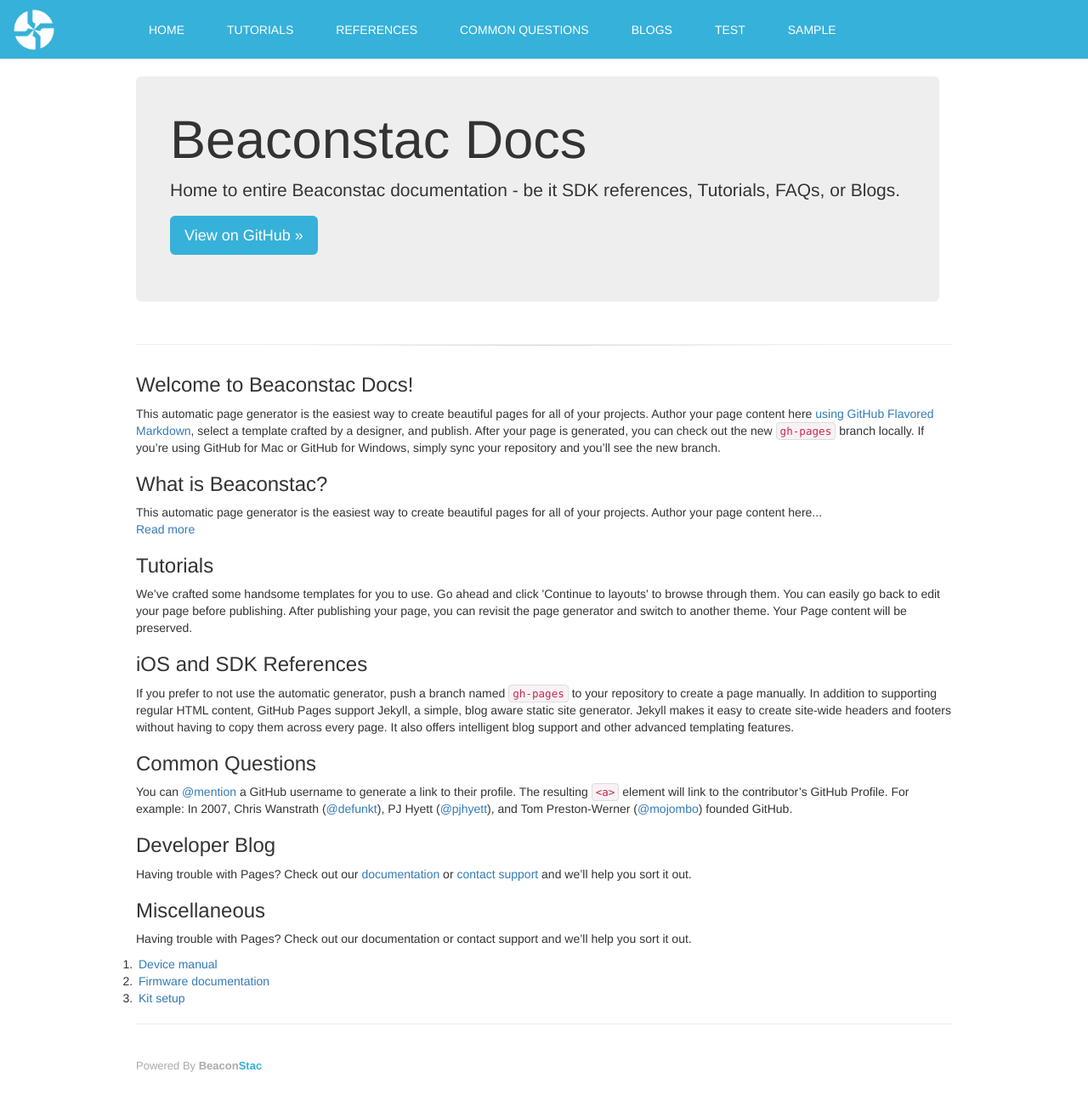
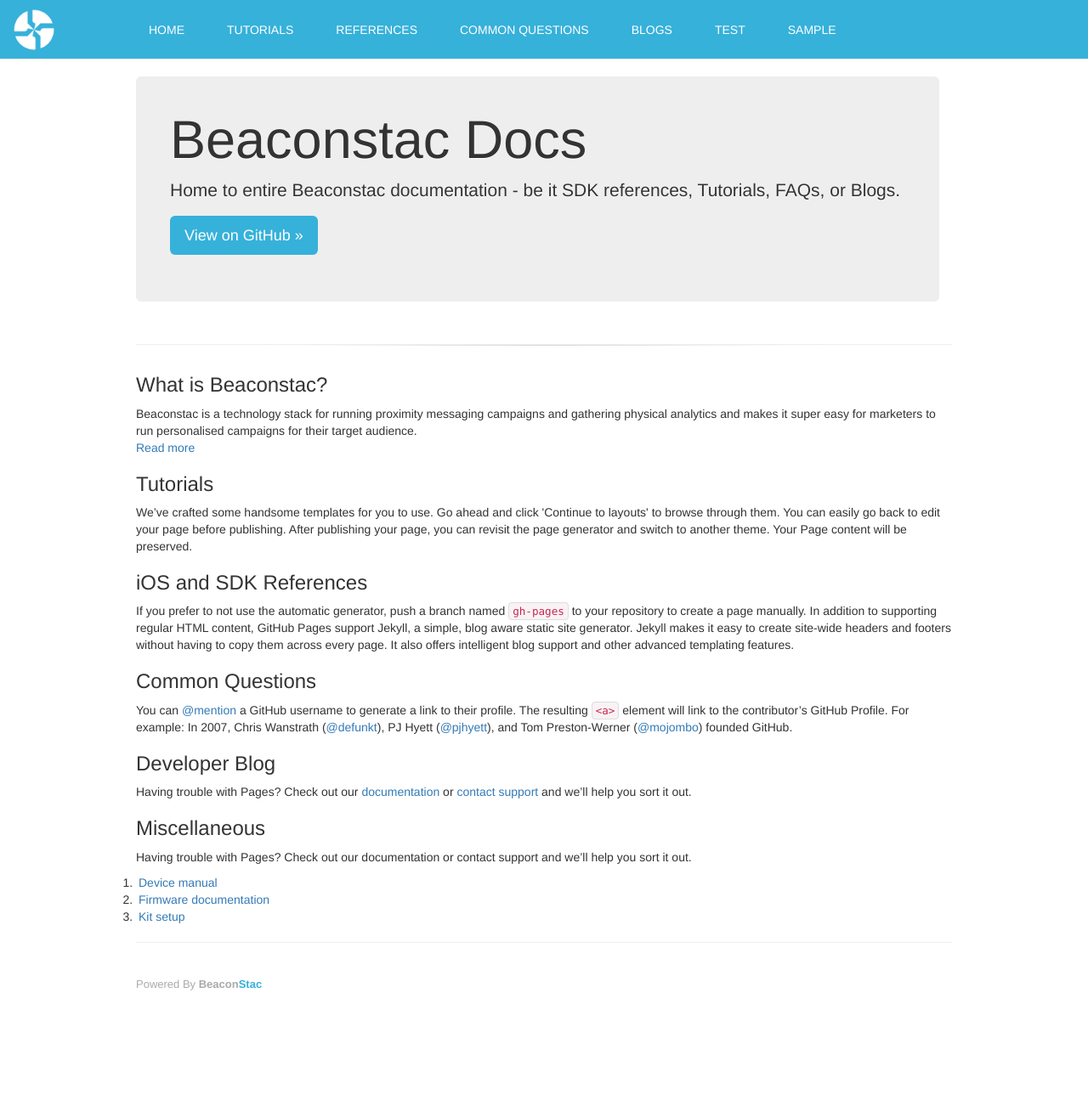
Before and after one commit to hulkco/beaconstac.github.io, a Jekyll site: the page built from index.html, in a window 1280 px wide. Shown: the whole page at 85% size. Built offline with Jekyll 4.4.1, drawn with Linux system fonts in a browser that asks for light colours; nearby versions of some CDN libraries; some web fonts are replaced; after the commit the page ends 1198 px from its top, so only the background shows below that.

Commit message:
Updated intro and changed the anchor link

```diff
--- a/index.html
+++ b/index.html
@@ -10,7 +10,7 @@
         <h1>Beaconstac Docs</h1>
         <p>Home to entire Beaconstac documentation - be it SDK references, Tutorials, FAQs, or Blogs.</p>
         <p>
-          <a class="btn btn-lg github-link" href="docs/about_us.html" role="button">View on GitHub »</a>
+          <a class="btn btn-lg github-link" href="https://github.com/Beaconstac/" role="button" target="_blank">View on GitHub »</a>
         </p>
       </div>
     </div>
@@ -18,15 +18,11 @@
     <hr>
 
     <section id="main_content">
-      <h3> <a id="welcome-to-github-pages" class="anchor" href="#welcome-to-github-pages" aria-hidden="true"><span class="octicon octicon-link"></span></a>Welcome to Beaconstac Docs!</h3>
-
-      <p>This automatic page generator is the easiest way to create beautiful pages for all of your projects. Author your page content here <a href="https://guides.github.com/features/mastering-markdown/">using GitHub Flavored Markdown</a>, select a template crafted by a designer, and publish. After your page is generated, you can check out the new <code>gh-pages</code> branch locally. If you’re using GitHub for Mac or GitHub for Windows, simply sync your repository and you’ll see the new branch.</p>
-
       <h3> <a id="welcome-to-github-pages" class="anchor" href="#welcome-to-github-pages" aria-hidden="true"><span class="octicon octicon-link"></span></a>What is Beaconstac?</h3>
 
-      <p>This automatic page generator is the easiest way to create beautiful pages for all of your projects. Author your page content here...
+      <p>Beaconstac is a technology stack for running proximity messaging campaigns and gathering physical analytics and makes it super easy for marketers to run personalised campaigns for their target audience.
       <br>
-      <a href="https://guides.github.com/features/mastering-markdown/">Read more</a></p>
+      <a href="/docs/home.html">Read more</a></p>
 
       <h3>
       <a id="designer-templates" class="anchor" href="#designer-templates" aria-hidden="true"><span class="octicon octicon-link"></span></a>Tutorials</h3>
```
